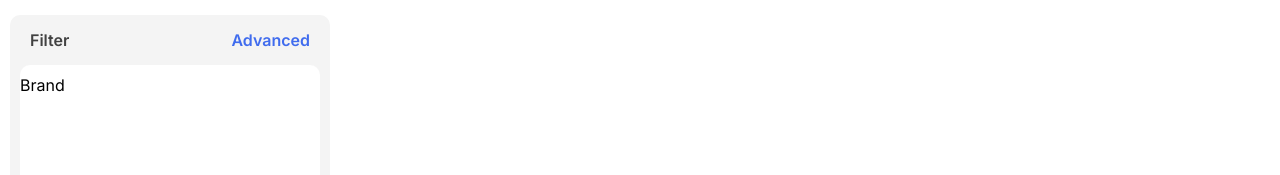
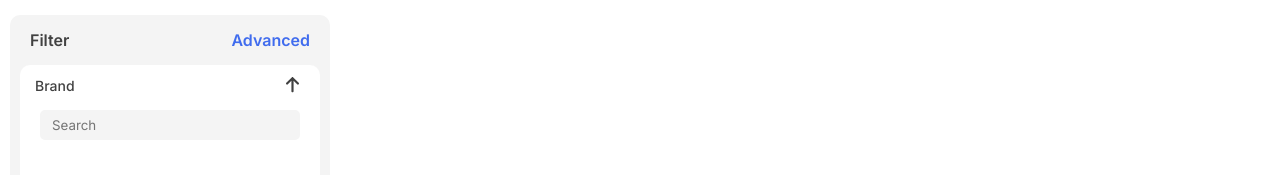
Before and after one commit to AlexNdungu/E-Comm, a React (Vite) app: page / in a window 1280 px wide. Shown: the part 125-300 px from the top of the page. Built offline with nearby package versions, Linux system fonts and the light colour scheme.

Commit message:
Brand Filter Section

```diff
--- a/src/Layouts/Filter/FilterSection.jsx
+++ b/src/Layouts/Filter/FilterSection.jsx
@@ -12,7 +12,12 @@ function FilterSection(){
                     <div className={styles.brand_filter_tool}>
                         <div className={styles.brand_span_and_arrow}>
                             <span>Brand</span>
-                            <div className={styles.arrow_up_down}></div>
+                            <div className={styles.arrow_up_down}>
+                            <svg xmlns="http://www.w3.org/2000/svg" viewBox="0 0 384 512"><path d="M214.6 41.4c-12.5-12.5-32.8-12.5-45.3 0l-160 160c-12.5 12.5-12.5 32.8 0 45.3s32.8 12.5 45.3 0L160 141.2 160 448c0 17.7 14.3 32 32 32s32-14.3 32-32l0-306.7L329.4 246.6c12.5 12.5 32.8 12.5 45.3 0s12.5-32.8 0-45.3l-160-160z"/></svg>
+                            </div>
+                        </div>
+                        <div className={styles.search_brand_section}>
+                            <input type="text" placeholder='Search' />
                         </div>
                     </div>
                 </div>
--- a/src/Layouts/Filter/filterSection.module.css
+++ b/src/Layouts/Filter/filterSection.module.css
@@ -53,6 +53,14 @@
     display: flex;
     align-items: center;
     justify-content: space-between;
+    padding-left: 15px;
+    padding-right: 10px;
+    font-weight: 500;
+    color: #414141;
+}
+
+.brand_span_and_arrow span{
+    font-size: 14px;
 }
 
 .arrow_up_down {
@@ -62,4 +70,33 @@
     display: flex;
     align-items: center;
     justify-content: center;
+    fill: #414141;
 }
+
+.arrow_up_down svg {
+    width: 13px;
+}
+
+.search_brand_section {
+    width: 100%;
+    height: 40px;
+    display: flex;
+    align-items: center;
+    justify-content: center;
+}
+
+.search_brand_section input {
+    width: 260px;
+    height: 30px;
+    outline: none;
+    border-radius: 5px;
+    border: none;
+    color: #406CEE;
+    padding-left: 10px;
+    background-color: #F4F4F4;
+    border: 2px solid #F4F4F4;
+}
+
+.search_brand_section input:focus {
+    border: 2px solid #406CEE;
+}
```
